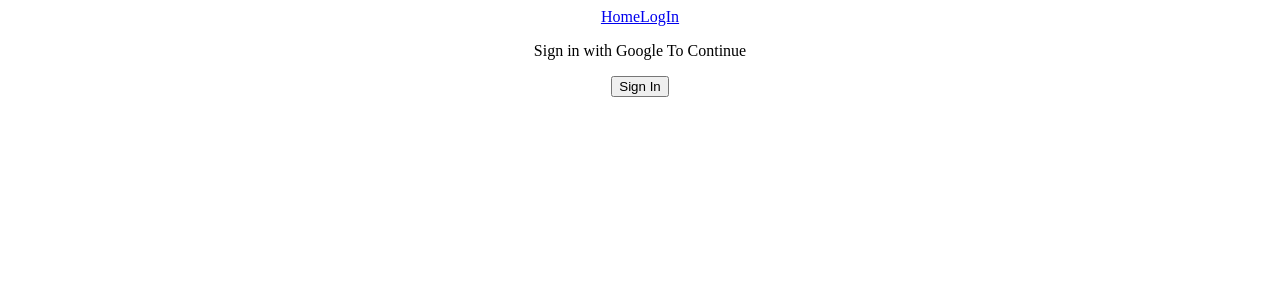
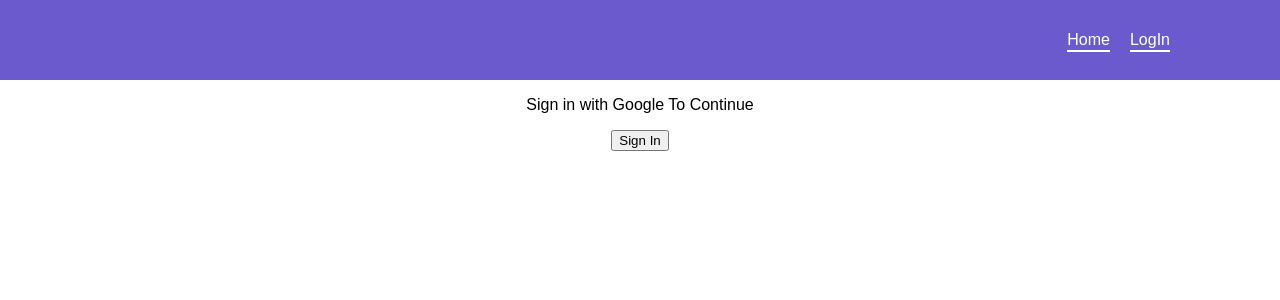
Before and after one commit to priyanshu082/firebase, a React (Create React App) app: page /login in a window 1280 px wide. Shown: the top 300 px of the page. Built offline with nearby package versions, Linux system fonts and the light colour scheme; no server answers.

Commit message:
login and logout complete

```diff
--- a/package.json
+++ b/package.json
@@ -13,6 +13,7 @@
     "firebase": "^9.17.2",
     "react": "^18.2.0",
     "react-dom": "^18.2.0",
+    "react-firebase-hooks": "^5.1.1",
     "react-router-dom": "^6.9.0",
     "react-scripts": "5.0.1",
     "typescript": "^4.9.5",
--- a/src/App.css
+++ b/src/App.css
@@ -1,38 +1,50 @@
 .App {
   text-align: center;
 }
-
-.App-logo {
-  height: 40vmin;
-  pointer-events: none;
+body{
+  margin: 0;
+  padding: 0;
+  font-family: Arial, Helvetica, sans-serif;
 }
 
-@media (prefers-reduced-motion: no-preference) {
-  .App-logo {
-    animation: App-logo-spin infinite 20s linear;
-  }
+.navbar{
+  background-color: slateblue;
+  height: 80px;
+  width: 100%;
+  display: flex;
+  align-items: center;
+  justify-content: flex-end;
 }
 
-.App-header {
-  background-color: #282c34;
-  min-height: 100vh;
-  display: flex;
-  flex-direction: column;
-  align-items: center;
-  justify-content: center;
-  font-size: calc(10px + 2vmin);
-  color: white;
+.links{
+text-align: center;
+margin-right: 50px;
 }
 
-.App-link {
-  color: #61dafb;
+.links a {
+  color:white;
+  text-decoration: none;
+  border-bottom: 2px solid white;
+  padding-bottom: 2px;
+  margin:10px;
 }
 
-@keyframes App-logo-spin {
-  from {
-    transform: rotate(0deg);
-  }
-  to {
-    transform: rotate(360deg);
-  }
+.navbar .user{
+  display: flex;
+  justify-content: center;
+  align-items: center;
+  margin-right: 50px;
 }
+
+.user p{
+  font-size: 15px;
+  margin-right:10px;
+  color:white;
+  border-bottom: 2px solid white;
+}
+
+.user img{
+  height: 30px;
+  width: 30px;
+  border-radius: 50%;
+}
--- a/src/Pages/login.tsx
+++ b/src/Pages/login.tsx
@@ -1,10 +1,21 @@
-import {auth,provider} from "../config/firebase"
+import { auth, provider } from "../config/firebase"
+import { signInWithPopup } from "firebase/auth"
+import { useNavigate } from "react-router-dom"
 
-export const Login =()=>{
+export const Login = () => {
+const navigate=useNavigate()
+
+        const signInWithGoogle = async () => {
+            const result = await signInWithPopup(auth, provider)
+            console.log(result)
+            navigate("/")
+        }
+
+
     return (
         <div>
             <p>Sign in with Google To Continue</p>
-            <button>Sign In</button>
+            <button onClick={signInWithGoogle}>Sign In</button>
         </div>
     )
 }
--- a/src/components/navbar.tsx
+++ b/src/components/navbar.tsx
@@ -1,10 +1,30 @@
 import { Link } from "react-router-dom"
+import {auth} from "../config/firebase"
+import {useAuthState} from "react-firebase-hooks/auth"
+import {signOut} from "firebase/auth"
 
 export const Navbar = () => {
+
+    const [user]=useAuthState(auth)
+
+    const signUserOut= async ()=>{
+      await signOut(auth)
+    }
     return (
-    <div>
+    <div className="navbar">
+      <div className="links">
       <Link to="/">Home</Link>
       <Link to="/login">LogIn</Link>
+      </div>
+      <div className="user">
+        {user && (
+          <>
+        <p>{auth.currentUser?.displayName}</p>
+        <img src={auth.currentUser?.photoURL || ""} width="20" height="20"/>
+        <button onClick={signUserOut}>Log Out</button>
+        </>
+)}
+      </div>
     </div>
     )
     }
```
Also changed, not shown: 1 other file (tests, documents, lock files or other folders).
